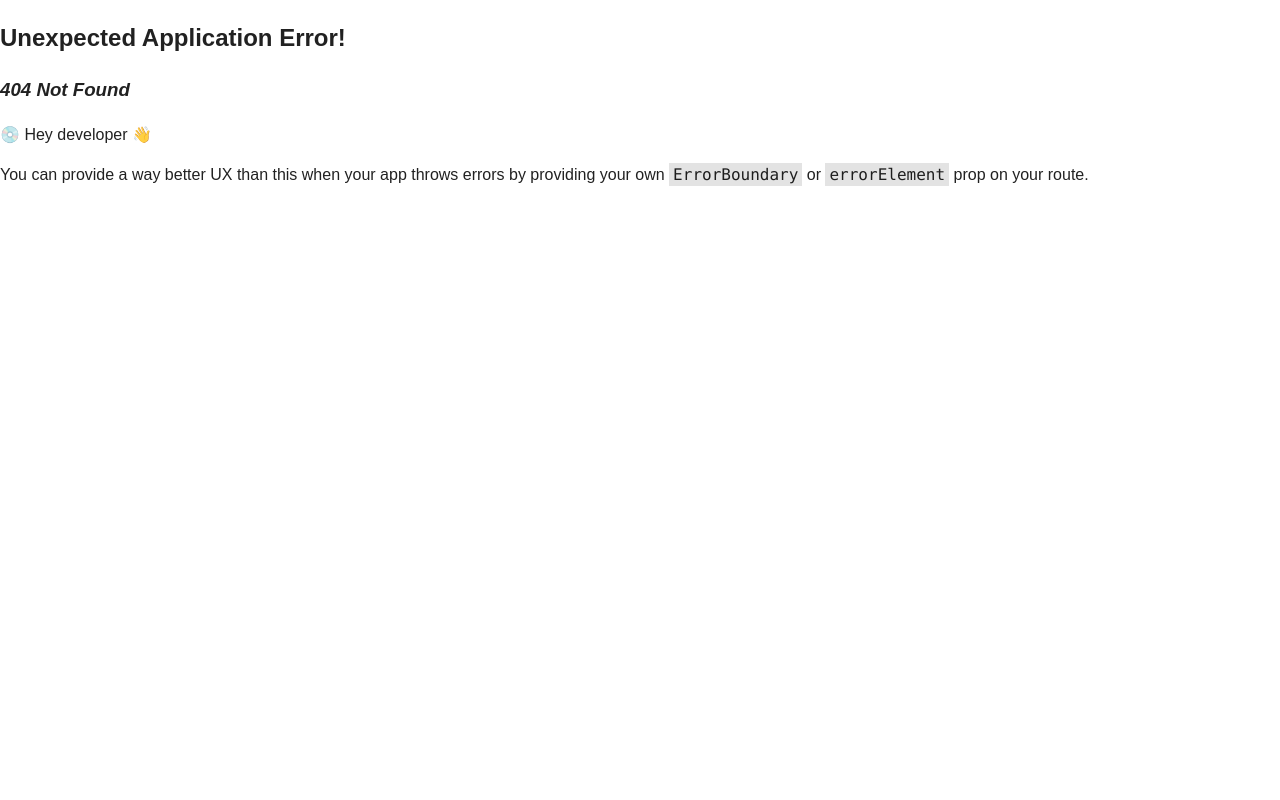
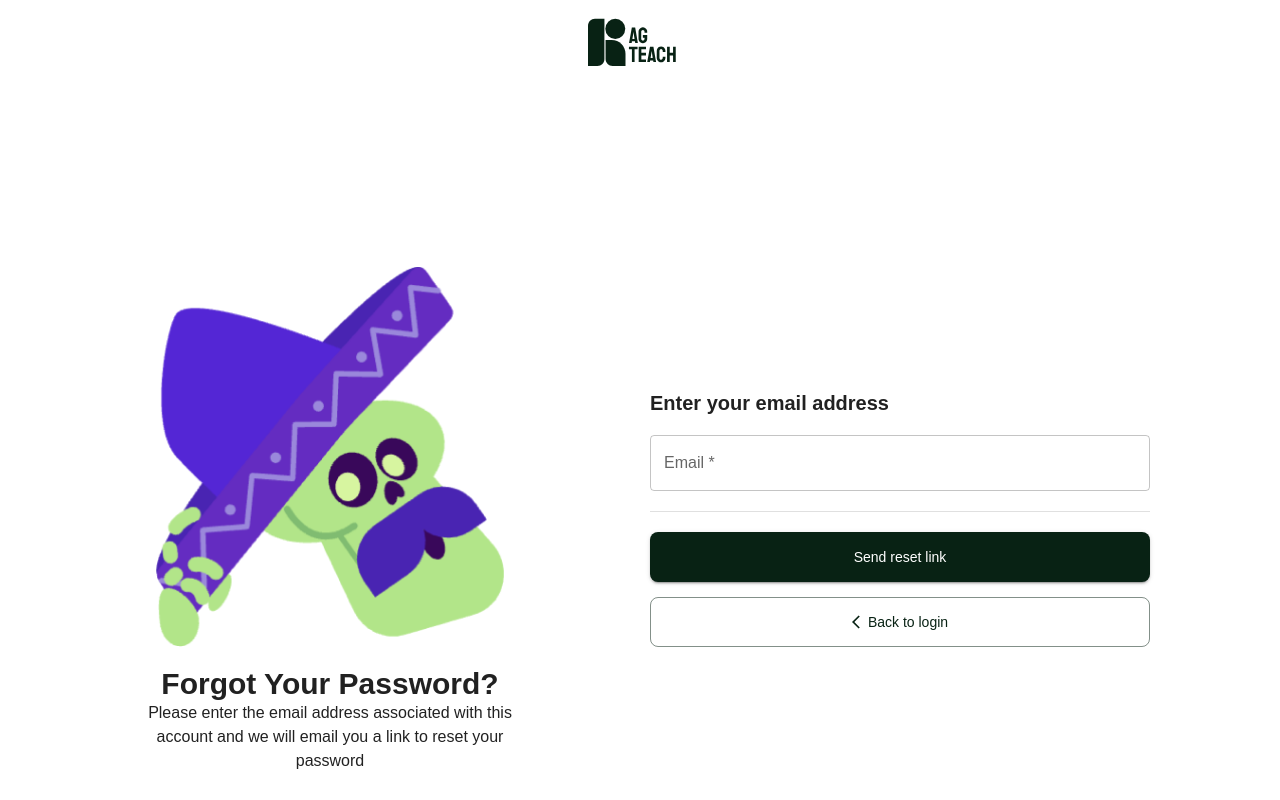
Before and after one commit to Kh1T/agteach-instructor, a React (Create React App) app: page /login/forgot in a window 1280 px wide. Before the commit this address had no page. Built offline with nearby package versions, Linux system fonts and the light colour scheme.

Commit message:
feat-signup: set up login route

```diff
--- /dev/null
+++ b/src/components/CustomButton.jsx
@@ -0,0 +1,20 @@
+import { Button } from "@mui/material";
+
+function CustomButton({ type = "contained", children }) {
+  return (
+    <Button
+      sx={{
+        height: 50,
+        borderRadius: 2,
+        width: "100%",
+      }}
+      type="submit"
+      variant={type}
+      color="primary"
+    >
+      {children}
+    </Button>
+  );
+}
+
+export default CustomButton;
--- a/src/components/Test.jsx
+++ /dev/null
@@ -1,18 +0,0 @@
-import React from "react";
-import TextField from "@mui/material/TextField";
-
-const ChildComponent = ({ register, errors }) => {
-  return (
-    <div>
-      <TextField
-        label="Name"
-        variant="outlined"
-        {...register("name", { required: "Name is required" })}
-        error={!!errors.name}
-        helperText={errors.name?.message}
-      />
-    </div>
-  );
-};
-
-export default ChildComponent;
--- a/src/pages/ForgotPassword.jsx
+++ b/src/pages/ForgotPassword.jsx
@@ -5,30 +5,28 @@ import {
   Stack,
   TextField,
   Typography,
-  Grid2,
+  Grid2 as Grid,
 } from "@mui/material";
 import agtechDark from "./../assets/login/logo-dark.svg";
 import ghostImg from "./../assets/login/ghost-img.png";
 import ArrowBackIosIcon from "@mui/icons-material/ArrowBackIos";
-import { useTheme } from "@emotion/react";
+import CustomButton from "../components/CustomButton";
+import { Link } from "react-router-dom";
 
 function ForgotPassword() {
-  const theme = useTheme();
   const gap = "20px";
 
   return (
-    <Grid2
+    <Grid
       container
       direction="column"
-      alignItems="center"
+      alignContent={"center"}
       justifyContent="space-between"
+      spacing={25}
+      mt={2}
     >
-      <Box
-        style={{ width: "100px", height: "50px", paddingTop: "100px" }}
-        src={agtechDark}
-        alt="dark-logo"
-      />
-      <Grid2
+      <Box component="img" src={agtechDark} alt="dark-logo" />
+      <Grid
         container
         direction="row"
         justifyContent="center"
@@ -49,9 +47,7 @@ function ForgotPassword() {
         </Stack>
         <Stack gap={gap}>
           <Stack gap={gap}>
-            <Typography variant="blgsm" color="dark.200">
-              Enter your email address
-            </Typography>
+            <Typography variant="blgsm">Enter your email address</Typography>
             <TextField
               label="Email *"
               placeholder="eg: johndoe@abc.xyz"
@@ -59,38 +55,18 @@ function ForgotPassword() {
             />
           </Stack>
           <Divider />
-          <Stack gap="15px">
-            <Button
-              sx={{
-                width: 460,
-                height: 50,
-                borderRadius: 2,
-              }}
-              type="submit"
-              fullWidth
-              variant="contained"
-              color="primary"
-            >
-              Send reset link
-            </Button>
-            <Button
-              sx={{
-                width: 460,
-                height: 50,
-                borderRadius: 2,
-              }}
-              type="submit"
-              fullWidth
-              variant="outlined"
-              color="primary"
-            >
-              <ArrowBackIosIcon sx={{ fontSize: "medium" }} />
-              Back to login
-            </Button>
+          <Stack gap="15px" width="500px">
+            <CustomButton>Send reset link</CustomButton>
+            <Link to="..">
+              <CustomButton type="outlined">
+                <ArrowBackIosIcon sx={{ fontSize: "medium" }} />
+                Back to login
+              </CustomButton>
+            </Link>
           </Stack>
         </Stack>
-      </Grid2>
-    </Grid2>
+      </Grid>
+    </Grid>
   );
 }
 
--- a/src/pages/Login.jsx
+++ b/src/pages/Login.jsx
@@ -2,7 +2,6 @@ import {
   Grid2,
   Typography,
   Box,
-  Button,
   Checkbox,
   FormControlLabel,
   Stack,
@@ -12,6 +11,8 @@ import { useForm } from "react-hook-form";
 
 import InputField from "../components/InputField";
 import SideBarImg from "../components/SideBarImg";
+import { Link } from "react-router-dom";
+import CustomButton from "../components/CustomButton";
 
 function LoginPage() {
   const {
@@ -63,23 +64,10 @@ function LoginPage() {
                 control={<Checkbox value="remember" />}
                 label="Keep me logged in"
               />
-              <a href="#">Forgot Password ?</a>
-              <Button
-                sx={{
-                  width: 460,
-                  height: 50,
-                  borderRadius: 2,
-                  width: "100%",
-                }}
-                type="submit"
-                fullWidth
-                variant="contained"
-                color="primary"
-              >
-                Login
-              </Button>
+              <Link to="forgot">Forgot Password ?</Link>
+              <CustomButton>Login</CustomButton>
               <Typography>
-                Need an account ? <a href="#">Create one</a>
+                Need an account ? <Link href="#">Create one</Link>
               </Typography>
             </form>
           </Box>
--- a/src/pages/Signup.jsx
+++ b/src/pages/Signup.jsx
@@ -12,9 +12,9 @@ import { LocalizationProvider } from "@mui/x-date-pickers/LocalizationProvider";
 import { DatePicker } from "@mui/x-date-pickers/DatePicker";
 import { useForm } from "react-hook-form";
 
-import Test from "./../components/Test";
 import InputField from "../components/InputField";
 import SideBarImg from "../components/SideBarImg";
+import CustomButton from "../components/CustomButton";
 
 function Signup() {
   const {
@@ -61,19 +61,7 @@ function Signup() {
             register={register}
             errors={errors}
           />
-
-          <Button
-            sx={{
-              height: 50,
-              borderRadius: 2,
-              width: "100%",
-            }}
-            type="submit"
-            variant="contained"
-            color="primary"
-          >
-            Login
-          </Button>
+          <CustomButton>Create Account</CustomButton>
         </form>
         <Typography textAlign="center">
           Already have an account? <a href="#">Go Back</a>
--- a/src/route/index.js
+++ b/src/route/index.js
@@ -13,6 +13,8 @@ import NewProductPage from "../pages/NewProduct";
 import EditProductPage from "../pages/EditProduct";
 import NewCoursePage from "../pages/NewCourse";
 import EditCoursePage from "../pages/EditCourse";
+import ForgotPassword from "../pages/ForgotPassword";
+import Signup from "../pages/Signup";
 
 export const router = createBrowserRouter([
   {
@@ -44,5 +46,18 @@ export const router = createBrowserRouter([
     ],
   },
 
-  { path: "/login", element: <LoginPage /> },
+  {
+    path: "/login",
+    children: [
+      { index: true, element: <LoginPage /> },
+      { path: "forgot", element: <ForgotPassword /> },
+    ],
+  },
+  {
+    path: "/signup",
+    children: [
+      { index: true, element: <Signup /> },
+      { path: "forgot", element: <ForgotPassword /> },
+    ],
+  },
 ]);
```
